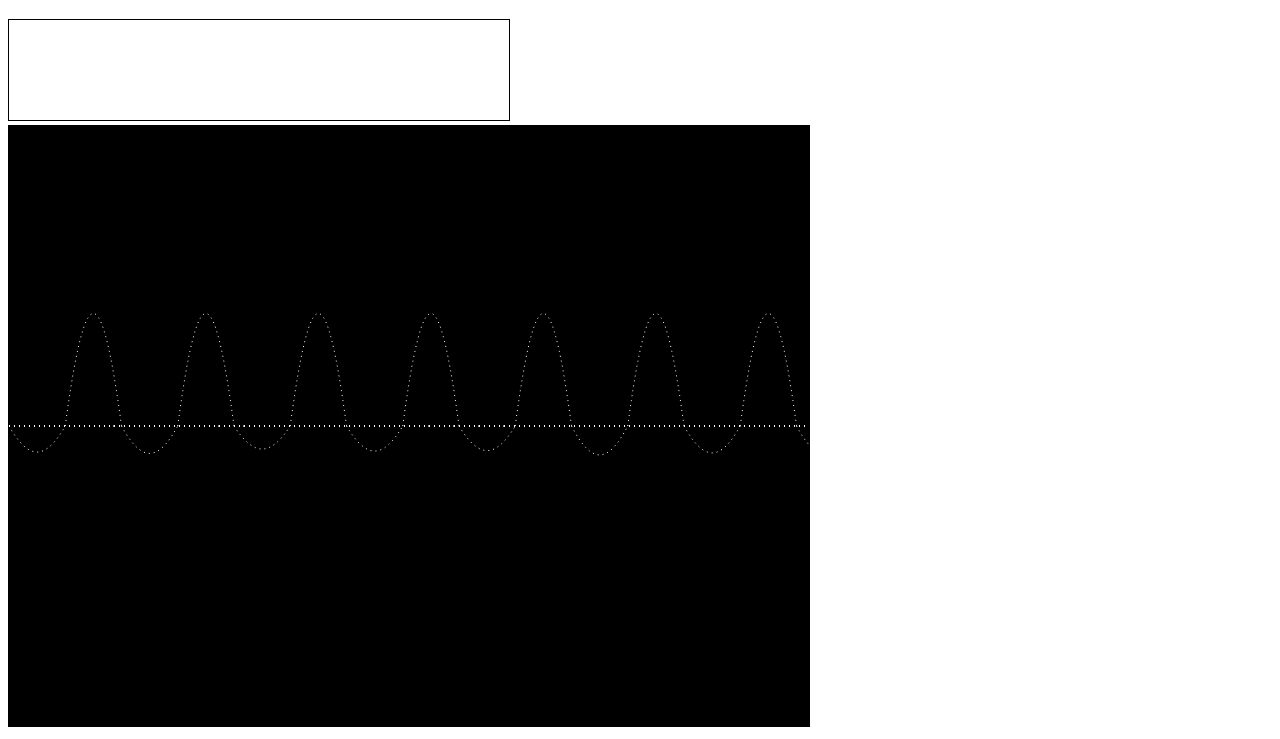
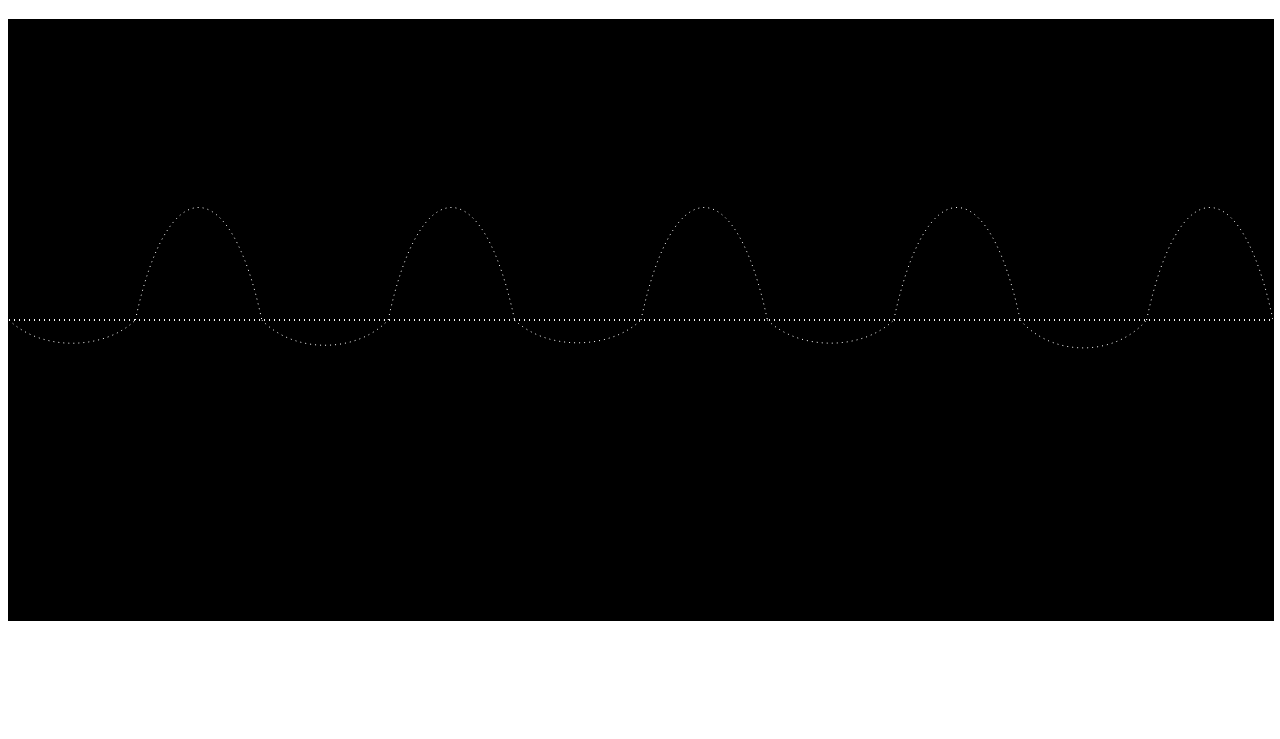
Before and after one commit to kenyaguzmanp/wave, a website: page index.html in a window 1280 px wide. Shown: the part 61-800 px from the top of the page. Drawn offline with Linux system fonts and the light colour scheme.

Commit message:
set the epsilon and the wave div

```diff
--- a/index.html
+++ b/index.html
@@ -11,9 +11,9 @@
 </head>
 <body>
     <h1>Wave canvas Example</h1>
-    <canvas id="canvas" width="500" height="100"></canvas>
 
-    <!--<canvas id="myCanvas" width="500" height="500"></canvas>-->
+    <div id="waveContainer"></div>
+
     <script src="main2.js"></script>
 </body>
 </html>
--- a/main2.js
+++ b/main2.js
@@ -32,6 +32,7 @@ function createAnalyserNode(){
   console.log("analyserNode: " , analyserNode);
   analyserNode.fftSize = 256;
   bufferLength = analyserNode.frequencyBinCount;
+  console.log("bufferLength: " + bufferLength);
   minDec = analyserNode.minDecibels;
   maxDec = analyserNode.maxDecibels;
   console.log("minDec: " + minDec + "MaxDec: " + maxDec);
@@ -46,15 +47,13 @@ function createAnalyserNode(){
 //Create 2D canvas
 function createCanvas(){
   console.log("in create canvas");
+  waveContainerDiv = document.getElementById('waveContainer');
   canvas = document.createElement('canvas');
-  /*
-  canvas.width = window.innerWidth;
-  canvas.height = window.innerHeight;
-  */
-  canvas.width = 800;
+  canvas.id = "wave";
+  canvas.width = waveContainerDiv.offsetWidth;
   canvas.height = 600;
   console.log("canvas height: " + canvas.height + "canvas width: " + canvas.width);
-  document.body.appendChild(canvas);
+  waveContainerDiv.appendChild(canvas);
   canvasCtx = canvas.getContext('2d');
   canvasCtx.clearRect(0, 0, canvas.width, canvas.height);
   //draw the canvas
@@ -134,14 +133,19 @@ function draw() {
 
   //Draw spectrum
   //barWidth also can be used to set the numbers of waves
-  var barWidth = (canvas.width / bufferLength)*9;
+  //var barWidth = (canvas.width / bufferLength)*9;
+  //wavequant: fixed number of waves
+  var wavequant = 10;
+  bufferLength = wavequant;
+  var barWidth = (canvas.width / bufferLength);
   var posX = 0;
   var posX2 = posX + barWidth;
   //console.log("BUFFER LENGTH: " + bufferLength + "barWidth: " + barWidth);
   var posY2 = canvas.height - 5;
   var posY2Up = canvas.height/2;
   //epsilon is kindda the amplitude
-  var epsilon = 20;
+  //var epsilon = 20;
+  var epsilon = barWidth/4;
 
   for (var i = 0; i < bufferLength; i++) {
     //normalize data
@@ -180,7 +184,6 @@ function draw() {
     }
     //if odd index then is the up wave
     else{
-      //getRandom(posY2Up-30, posY2Up-35)
       var cpyAux = mathClamp(posY2Up - upValue, posY - upValue, getRandom(posY2Up-30, posY2Up-45));
       drawWave(posX, posY2Up, posX + epsilon, posX2 - epsilon, posX2, posY2Up, cpyAux);
 
```
